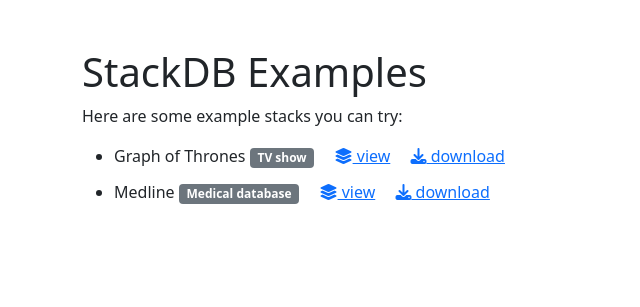
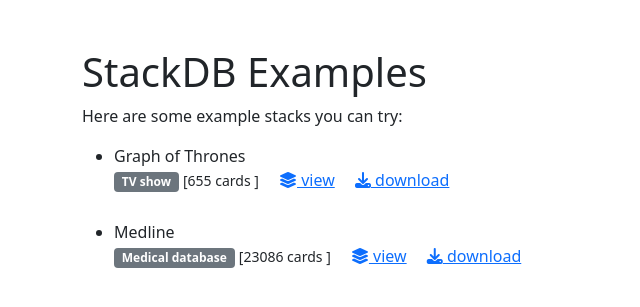
Before and after one commit to stack-db/stack-db.github.io, a Jekyll site: the page built from examples/index.md, in a window 1280 px wide. Shown: the top 307 px of the page, without its empty margins (0-640 px from the left). Built offline with Jekyll 4.4.1, drawn with Linux system fonts in a browser that asks for light colours; nearby versions of some CDN libraries.

Commit message:
add ncards

```diff
--- a/_data/examples.yml
+++ b/_data/examples.yml
@@ -1,6 +1,8 @@
 - name: Graph of Thrones
   desc: TV show
   file: got.stack
+  ncards: 655
 - name: Medline
   desc: Medical database
   file: medline.stack
+  ncards: 23086
--- a/examples/index.md
+++ b/examples/index.md
@@ -12,8 +12,9 @@ Here are some example stacks you can try:
 
 <ul>
 {% for item in site.data.examples %}
-<li>
-{{ item.name }} <span class="badge bg-secondary">{{ item.desc }}</span>
+<li class="mt-3">
+<div>{{ item.name }}</div> <span class="badge bg-secondary">{{ item.desc }}</span>
+   <span class="small">[{{ item.ncards | to_i | number_with_delimiter }} cards ]</span>
    <a href="/cardb?stack={{page.source}}{{ item.file }}">
    <i class="fa-solid fa-layer-group ms-3 mb-3"></i>
    view</a>
```
